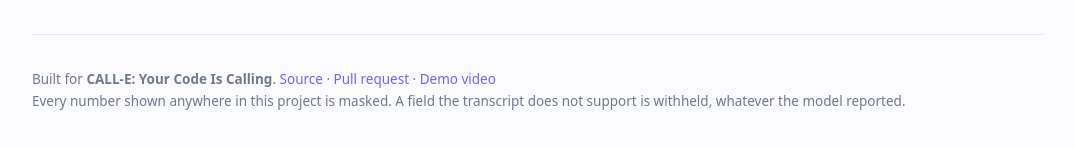
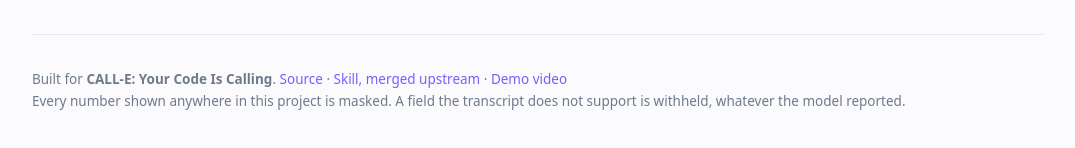
Before and after one commit to Elioz404/HOLDLINE, a website: page src/console/landing.html in a window 1280 px wide. Shown: the part 5382-5530 px from the top of the page, without its empty margins (102-1177 px from the left). Drawn offline with Linux system fonts and the light colour scheme.

Commit message:
docs: polish the README and the landing copy

```diff
--- a/src/console/landing.html
+++ b/src/console/landing.html
@@ -482,7 +482,7 @@
   <footer>
     Built for <strong>CALL-E: Your Code Is Calling</strong>.
     <a href="https://github.com/Elioz404/HOLDLINE">Source</a> &middot;
-    <a href="https://github.com/CALLE-AI/awesome-phone-call-agents/pull/353">Pull request</a>
+    <a href="https://github.com/CALLE-AI/awesome-phone-call-agents/tree/main/skills/holdline">Skill, merged upstream</a>
  &middot;
     <a href="https://www.youtube.com/watch?v=A4jH5CICVOI">Demo video</a><br>
     Every number shown anywhere in this project is masked. A field the transcript does not
```
Also changed, not shown: README.md.
